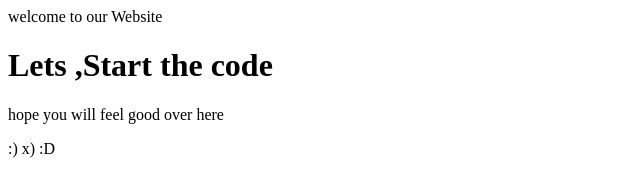
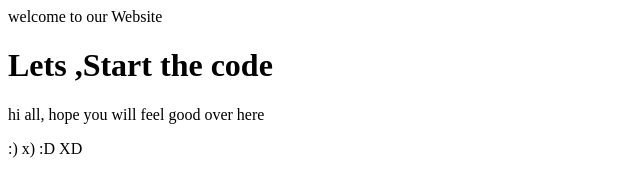
Before and after one commit to justrupesh12/awsome-repo, a plain HTML site: page index.html in a window 1280 px wide. Shown: the full height of the page, 0-640 px from the left. Drawn offline with Linux system fonts and the light colour scheme.

Commit message:
Added hi all before Hope in Index.html

```diff
--- a/index.html
+++ b/index.html
@@ -1,6 +1,6 @@
 <html>
 <Titel>welcome to our Website</title>
 <h1>Lets ,Start the code</h1>
-<p> hope you will feel good over here</p>
-<p> :) x) :D  </p>
+<p>hi all, hope you will feel good over here</p>
+<p> :) x) :D XD </p>
 </html>
```
